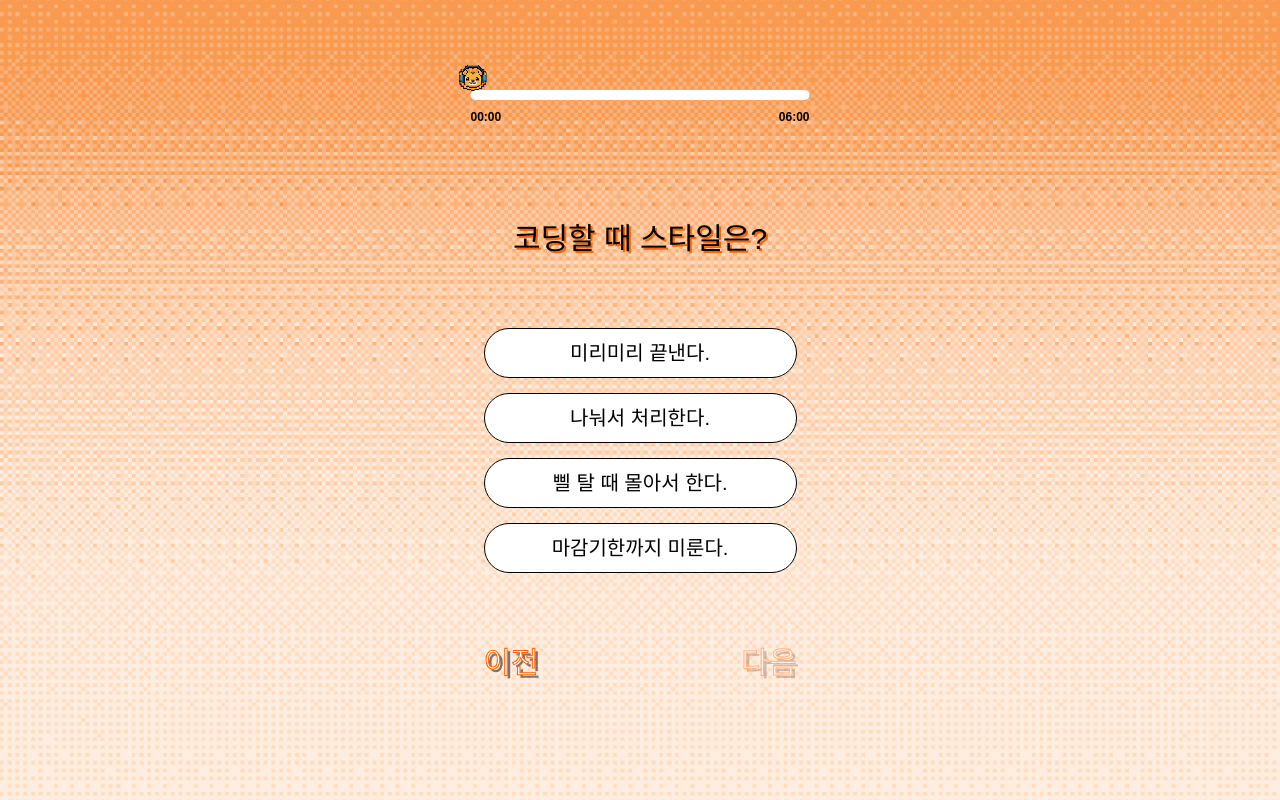
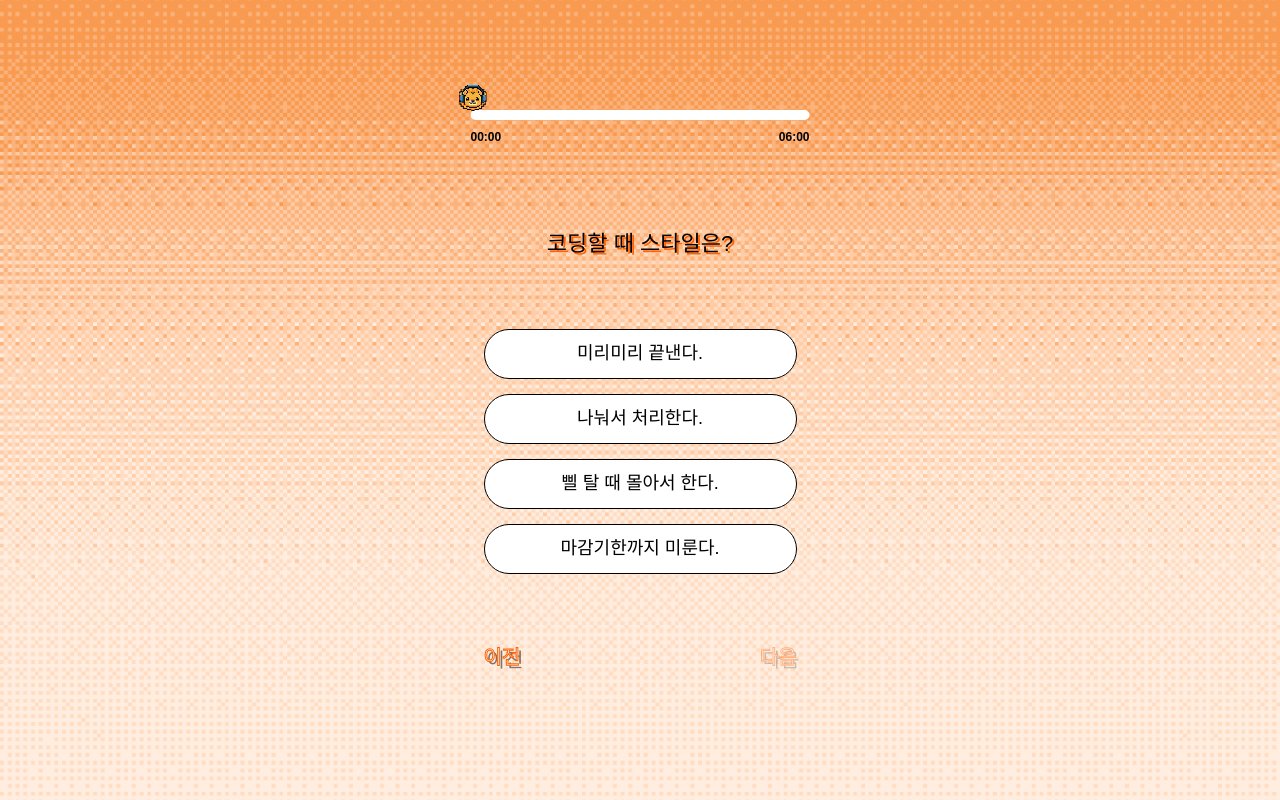
Before and after one commit to 2ziziy/likelion14th-side, a React (Create React App) app: page /test in a window 1280 px wide. Built offline with nearby package versions, Linux system fonts and the light colour scheme; a web font is replaced by a local one.

Commit message:
폰트 수정

```diff
--- a/src/pages/result.jsx
+++ b/src/pages/result.jsx
@@ -94,7 +94,7 @@ const ProgressBarWrapper = styled.div`
   border-radius: 10px;
   border: 2px solid #ffffff;
   position: relative;
-  margin: 10px 0;
+  margin: 30px 0;
 `;
 
 const ProgressFill = styled.div`
@@ -123,7 +123,7 @@ const TimeText = styled.div`
 
 const ResultTitle = styled.h2`
   font-weight: 400;
-  font-size: 30px;
+  font-size: 22px;
   line-height: 130%;
   text-align: center;
 
@@ -147,7 +147,7 @@ const ThumbnailImage = styled.img`
 
 const ApplyButton = styled.button`
   font-weight: 400;
-  font-size: 30px;
+  font-size: 22px;
   line-height: 130%;
   text-align: center;
 
--- a/src/pages/test.jsx
+++ b/src/pages/test.jsx
@@ -97,7 +97,7 @@ const ProgressBarWrapper = styled.div`
   border-radius: 10px;
   border: 2px solid #ffffff;
   position: relative;
-  margin-top: 30px;
+  margin-top: 50px;
   margin-bottom: 10px;
 `;
 
@@ -136,7 +136,7 @@ const Question = styled.div`
 
 const QuestionTitle = styled.div`
   font-weight: 400;
-  font-size: 30px;
+  font-size: 22px;
   line-height: 130%;
   text-align: center;
   max-width: 320px;
@@ -172,7 +172,7 @@ const ContentDetail = styled.div`
 
 const ContentText = styled.div`
   font-weight: 400;
-  font-size: 20px;
+  font-size: 18px;
   line-height: 130%;
   text-align: center;
 
@@ -188,7 +188,7 @@ const ButtonRow = styled.div`
 
 const NavBtn = styled.div`
   font-weight: 400;
-  font-size: 30px;
+  font-size: 20px;
   line-height: 130%;
   text-align: center;
 
```
